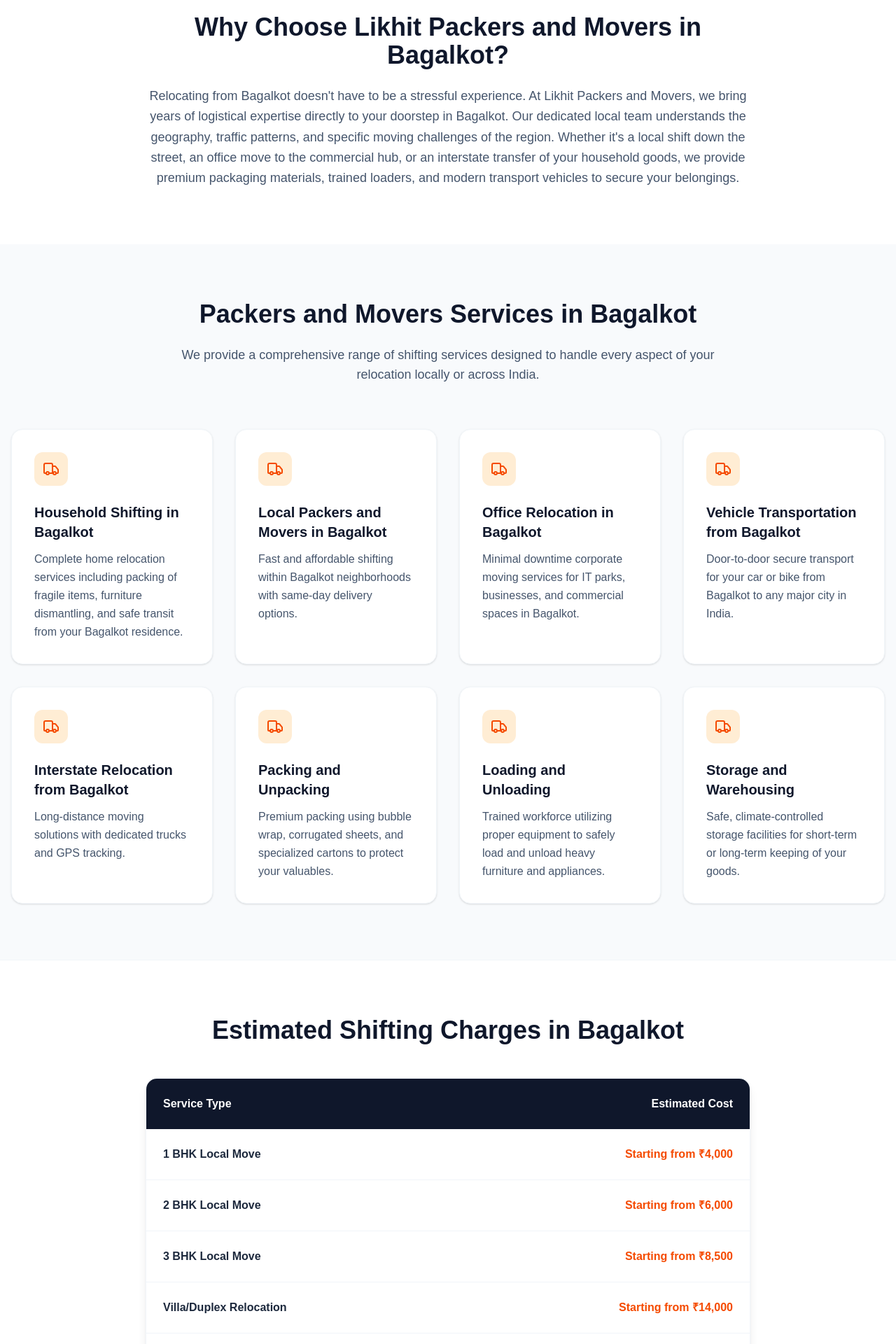
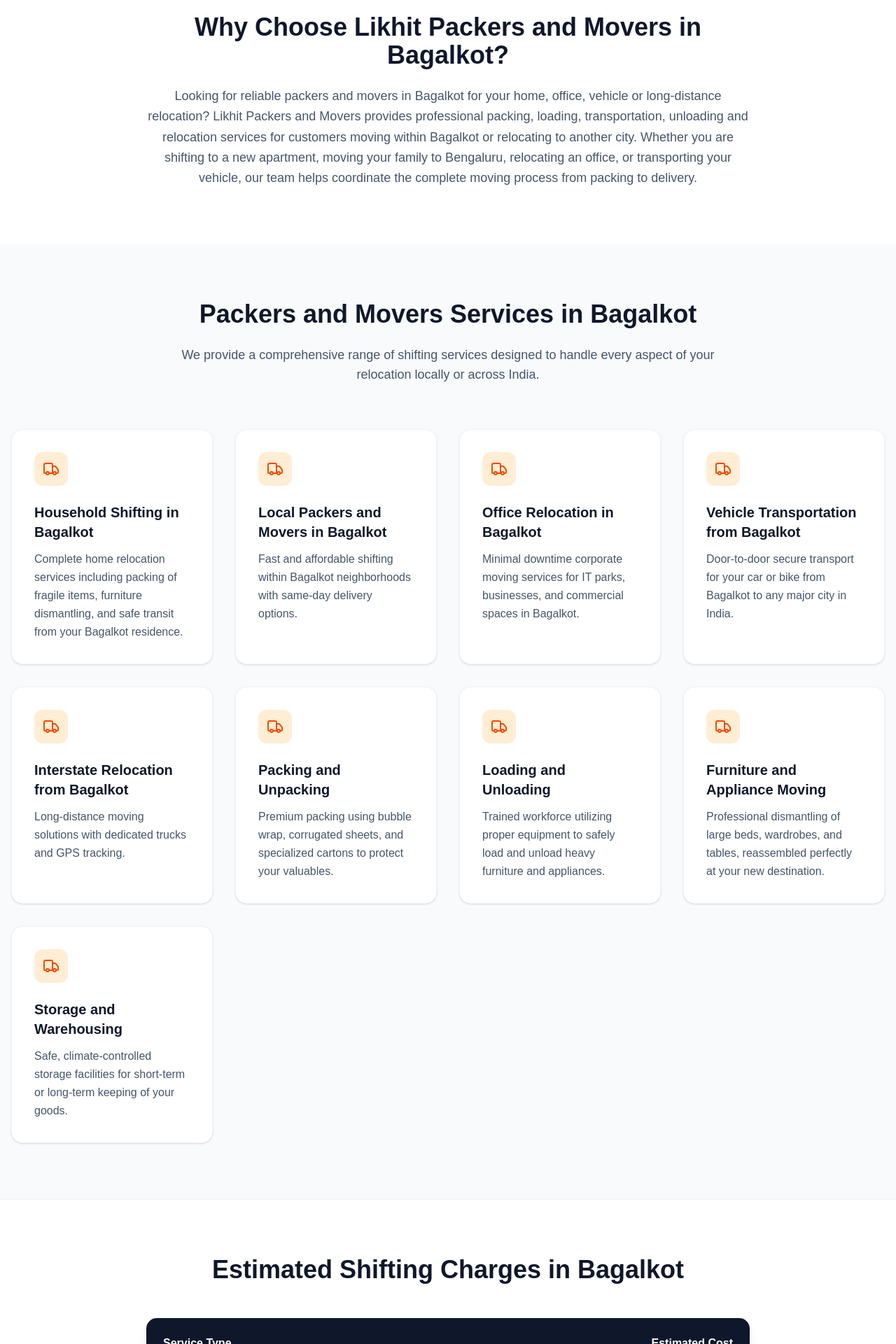
Before and after one commit to likhitpg08092020-bot/likhitpackers, a React (Vite) app: page /locations/bagalkot in a window 1280 px wide. Shown: the part 820-2740 px from the top of the page at 70% size. Built offline with nearby package versions, Linux system fonts and the light colour scheme; no server answers.

Commit message:
Standardize all cities to use exact requested text

```diff
--- a/src/data/locationsData.ts
+++ b/src/data/locationsData.ts
@@ -29,20 +29,9 @@
   { slug: 'vijayapura', name: 'Vijayapura' }
 ];
 
-const aboutVariations = [
-  (city: string) => `Looking for reliable packers and movers in ${city} for your home, office, vehicle, or long-distance relocation? Likhit Packers and Movers provides professional packing, loading, transportation, unloading, and relocation services for customers moving within ${city} or relocating to another city. Whether you are shifting to a new apartment, moving your family to Bengaluru, relocating an office, or transporting your vehicle, our team helps coordinate the complete moving process from packing to delivery.`,
+const aboutTextTemplate = (city: string) => `Looking for reliable packers and movers in ${city} for your home, office, vehicle or long-distance relocation? Likhit Packers and Movers provides professional packing, loading, transportation, unloading and relocation services for customers moving within ${city} or relocating to another city.\n\nWhether you are shifting to a new apartment, moving your family to Bengaluru, relocating an office, or transporting your vehicle, our team helps coordinate the complete moving process from packing to delivery.`;
 
-  (city: string) => `Planning a move in or out of ${city}? The relocation process can be overwhelming without the right assistance. Likhit Packers and Movers is the most trusted moving company in ${city}, offering end-to-end relocation solutions. We specialize in safe household shifting, careful office relocations, and secure car and bike transportation. From carefully wrapping your fragile items to delivering them safely at your new destination, we ensure a stress-free experience tailored specifically for the residents and businesses of ${city}.`,
-
-  (city: string) => `Relocating from ${city} doesn't have to be a stressful experience. At Likhit Packers and Movers, we bring years of logistical expertise directly to your doorstep in ${city}. Our dedicated local team understands the geography, traffic patterns, and specific moving challenges of the region. Whether it's a local shift down the street, an office move to the commercial hub, or an interstate transfer of your household goods, we provide premium packaging materials, trained loaders, and modern transport vehicles to secure your belongings.`,
-
-  (city: string) => `When you need a dependable moving partner in ${city}, Likhit Packers and Movers stands out as the premier choice. We have built our reputation on trust, timely deliveries, and zero-damage guarantees. For families and corporate clients in ${city}, we offer customized shifting packages. We handle everything: meticulous packing, safe loading, insured transit, and careful unloading. Focus on settling into your new space while our expert ${city} crew handles the heavy lifting.`,
-
-  (city: string) => `Make your next move effortless with Likhit Packers and Movers, the leading relocation experts in ${city}. Moving involves immense planning, heavy lifting, and the risk of damaging valuable possessions. By hiring our specialized ${city} moving team, you get access to top-tier packing supplies, secure transit vehicles, and experienced personnel. Whether you're making a local transition within ${city} or planning a major long-haul move across India, we deliver peace of mind and unmatched service quality.`
-];
-
-const localServicesVariations = [
-  (city: string) => [
+const servicesTemplate = (city: string) => [
   { title: `Household Shifting in ${city}`, desc: `Complete home relocation services including packing of fragile items, furniture dismantling, and safe transit from your ${city} residence.` },
   { title: `Local Packers and Movers in ${city}`, desc: `Fast and affordable shifting within ${city} neighborhoods with same-day delivery options.` },
   { title: `Office Relocation in ${city}`, desc: `Minimal downtime corporate moving services for IT parks, businesses, and commercial spaces in ${city}.` },
@@ -50,47 +39,17 @@
   { title: `Interstate Relocation from ${city}`, desc: `Long-distance moving solutions with dedicated trucks and GPS tracking.` },
   { title: `Packing and Unpacking`, desc: `Premium packing using bubble wrap, corrugated sheets, and specialized cartons to protect your valuables.` },
   { title: `Loading and Unloading`, desc: `Trained workforce utilizing proper equipment to safely load and unload heavy furniture and appliances.` },
+  { title: `Furniture and Appliance Moving`, desc: `Professional dismantling of large beds, wardrobes, and tables, reassembled perfectly at your new destination.` },
   { title: `Storage and Warehousing`, desc: `Safe, climate-controlled storage facilities for short-term or long-term keeping of your goods.` }
-  ],
-  (city: string) => [
-    { title: `Residential Moving in ${city}`, desc: `We handle your personal belongings with the utmost care, ensuring a smooth transition to your new home in or out of ${city}.` },
-    { title: `Commercial Shifting in ${city}`, desc: `Expert handling of office equipment, IT infrastructure, and sensitive documents for ${city} businesses.` },
-    { title: `Car & Bike Carrier from ${city}`, desc: `Specialized closed-container vehicles to transport your car or two-wheeler safely from ${city}.` },
-    { title: `Domestic Relocation`, desc: `Comprehensive moving services from ${city} to Bangalore, Hyderabad, Chennai, Mumbai, or anywhere in India.` },
-    { title: `Local ${city} Shifting`, desc: `Quick, localized moving services tailored for navigating the streets and neighborhoods of ${city}.` },
-    { title: `Expert Packing Services`, desc: `Multi-layer packing techniques designed to withstand long journeys and prevent any transit damage.` },
-    { title: `Furniture Assembly`, desc: `Professional dismantling of large beds, wardrobes, and tables, reassembled perfectly at your new destination.` },
-    { title: `Warehouse Storage`, desc: `Secure, 24/7 monitored storage solutions for when your new space isn't quite ready yet.` }
-  ],
-  (city: string) => [
-    { title: `Home Shifting Services in ${city}`, desc: `Stress-free house moving with our expert team, providing end-to-end solutions for families in ${city}.` },
-    { title: `Office & IT Relocation`, desc: `Strategic corporate shifting in ${city} ensuring zero business disruption and safe handling of servers.` },
-    { title: `Automobile Transport`, desc: `Insured and reliable auto transit services to relocate your vehicles from ${city} with complete peace of mind.` },
-    { title: `City-to-City Moving`, desc: `Seamless interstate moving packages from ${city} to any destination across the country.` },
-    { title: `Neighborhood Shifting`, desc: `Dedicated mini-trucks and local crews for rapid relocation within ${city}.` },
-    { title: `Premium Packaging`, desc: `We use imported packing materials to ensure 100% protection of glassware, electronics, and antiques.` },
-    { title: `Heavy Lifting & Loading`, desc: `Skilled manpower equipped to handle pianos, heavy safes, and oversized furniture safely.` },
-    { title: `Secure Transit Storage`, desc: `Temporary holding facilities available if there is a gap between your move-out and move-in dates.` }
-  ]
 ];
 
-const pricingVariations = [
-  (city: string) => [
-    { type: "1 BHK Shifting", price: "Starting from ₹4,500" },
-    { type: "2 BHK Shifting", price: "Starting from ₹6,500" },
-    { type: "3 BHK Shifting", price: "Starting from ₹9,000" },
+const pricingTemplate = (city: string) => [
+  { type: "1 BHK", price: "Starting from ₹4,500" },
+  { type: "2 BHK", price: "Starting from ₹6,500" },
+  { type: "3 BHK", price: "Starting from ₹9,000" },
   { type: "4 BHK / Villa", price: "Starting from ₹12,000" },
-    { type: "Office Relocation", price: "Custom Quote" },
-    { type: "Vehicle Shifting", price: "Starting from ₹3,000" },
-  ],
-  (city: string) => [
-    { type: "1 BHK Local Move", price: "Starting from ₹4,000" },
-    { type: "2 BHK Local Move", price: "Starting from ₹6,000" },
-    { type: "3 BHK Local Move", price: "Starting from ₹8,500" },
-    { type: "Villa/Duplex Relocation", price: "Starting from ₹14,000" },
-    { type: "Commercial Setup", price: "Custom Quote" },
-    { type: "Car/Bike Transport", price: "Starting from ₹3,500" },
-  ],
+  { type: "Office relocation", price: "Custom Quote" },
+  { type: "Vehicle shifting", price: "Starting from ₹3,000" },
 ];
 
 export function getLocationData(slug: string) {
@@ -99,12 +58,9 @@
 
   const cityName = cityObj.name;
 
-  // Use a simple hash of the slug to consistently pick variations
-  const hash = slug.split('').reduce((acc, char) => acc + char.charCodeAt(0), 0);
-
-  const aboutText = aboutVariations[hash % aboutVariations.length](cityName);
-  const services = localServicesVariations[hash % localServicesVariations.length](cityName);
-  const pricing = pricingVariations[hash % pricingVariations.length](cityName);
+  const aboutText = aboutTextTemplate(cityName);
+  const services = servicesTemplate(cityName);
+  const pricing = pricingTemplate(cityName);
 
   return {
     slug,
```
Lines whose indentation alone changed are shown as unchanged.
